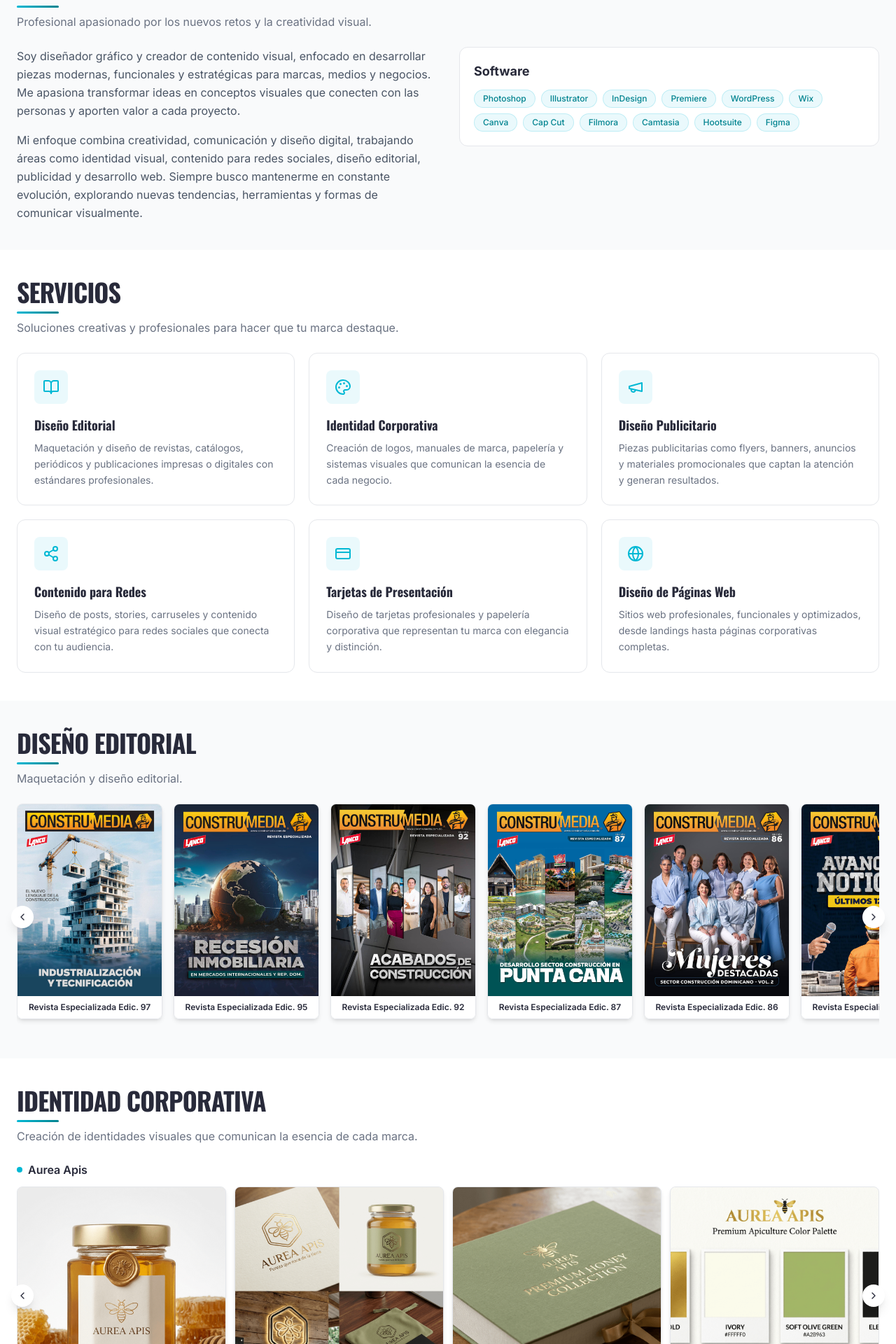
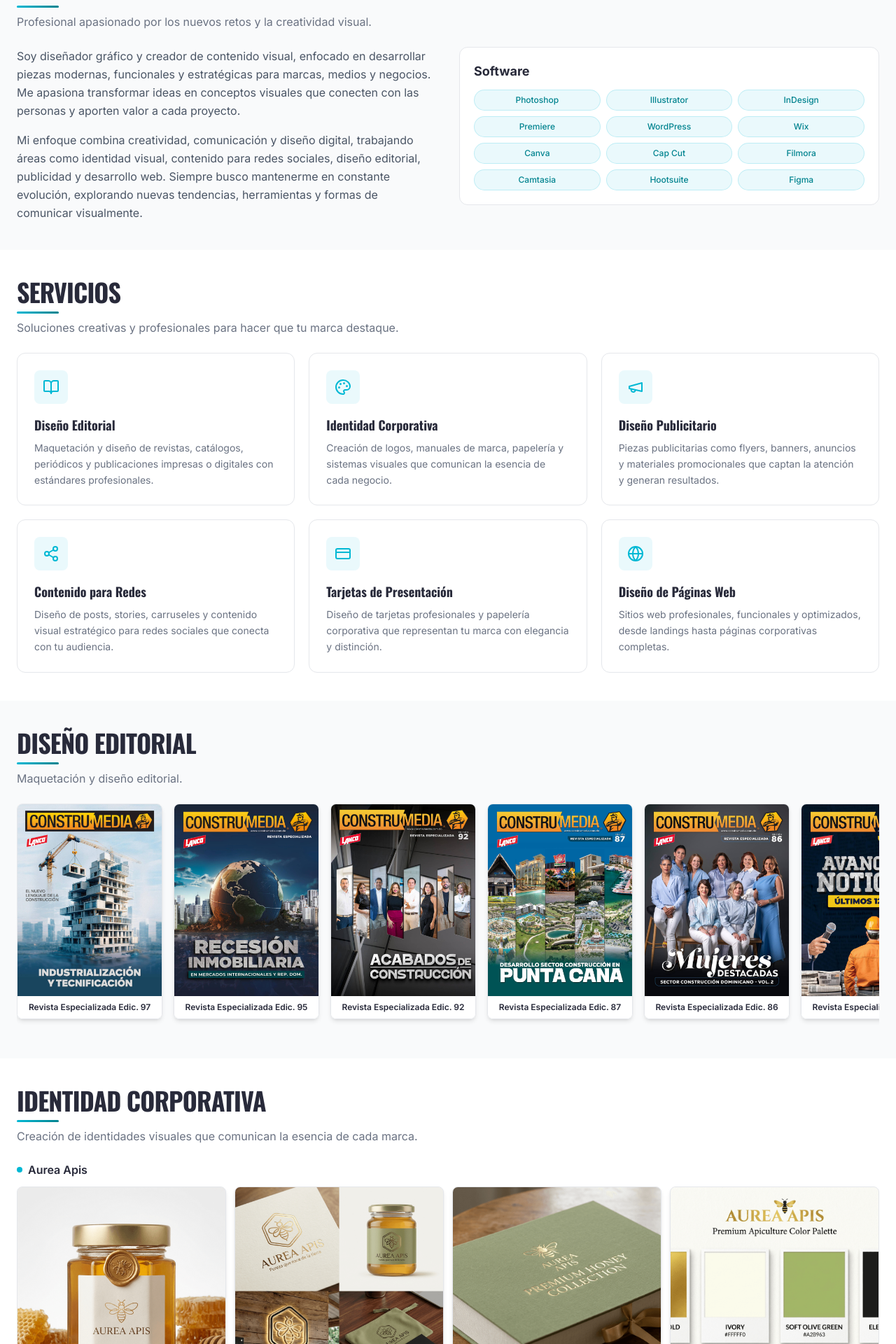
Before and after one commit to yoyaxu/portafolios-2026, a Next.js app: page / in a window 1280 px wide. Shown: the part 880-2800 px from the top of the page at 70% size. Built offline with nearby package versions, Linux system fonts and the light colour scheme.

Commit message:
Quitar flechas, software en grid 2-3 columnas

```diff
--- a/src/app/page.tsx
+++ b/src/app/page.tsx
@@ -281,19 +281,6 @@
             </motion.div>
           ))}
         </div>
-        {/* Scroll buttons */}
-        <button
-          onClick={() => scroll("left")}
-          className="absolute left-0 top-1/2 -translate-y-1/2 -translate-x-2 w-8 h-8 rounded-full bg-white shadow-lg flex items-center justify-center hover:bg-gray-50 transition-colors z-10 hidden md:flex"
-        >
-          <ChevronLeft className="w-4 h-4" style={{ color: NAVY }} />
-        </button>
-        <button
-          onClick={() => scroll("right")}
-          className="absolute right-0 top-1/2 -translate-y-1/2 translate-x-2 w-8 h-8 rounded-full bg-white shadow-lg flex items-center justify-center hover:bg-gray-50 transition-colors z-10 hidden md:flex"
-        >
-          <ChevronRight className="w-4 h-4" style={{ color: NAVY }} />
-        </button>
       </div>
       {modalSrc && <ImageModal src={modalSrc} onClose={() => setModalSrc(null)} />}
     </div>
@@ -349,19 +336,6 @@
             </motion.div>
           ))}
         </div>
-        {/* Scroll buttons */}
-        <button
-          onClick={() => scroll("left")}
-          className="absolute left-0 top-1/2 -translate-y-1/2 -translate-x-2 w-8 h-8 rounded-full bg-white shadow-lg flex items-center justify-center hover:bg-gray-50 transition-colors z-10 hidden md:flex"
-        >
-          <ChevronLeft className="w-4 h-4" style={{ color: NAVY }} />
-        </button>
-        <button
-          onClick={() => scroll("right")}
-          className="absolute right-0 top-1/2 -translate-y-1/2 translate-x-2 w-8 h-8 rounded-full bg-white shadow-lg flex items-center justify-center hover:bg-gray-50 transition-colors z-10 hidden md:flex"
-        >
-          <ChevronRight className="w-4 h-4" style={{ color: NAVY }} />
-        </button>
       </div>
       {modalSrc && <ImageModal src={modalSrc} onClose={() => setModalSrc(null)} />}
     </div>
@@ -620,7 +594,7 @@
               <h3 className="font-bold mb-3 text-lg" style={{ color: NAVY }}>
                 Software
               </h3>
-              <div className="flex flex-wrap gap-2">
+              <div className="grid grid-cols-2 sm:grid-cols-3 gap-2">
                 {[
                   "Photoshop", "Illustrator", "InDesign", "Premiere",
                   "WordPress", "Wix", "Canva", "Cap Cut", "Filmora",
@@ -628,7 +602,7 @@
                 ].map((sw) => (
                   <span
                     key={sw}
-                    className="px-3 py-1 rounded-full text-xs font-medium"
+                    className="px-3 py-1.5 rounded-full text-xs font-medium text-center"
                     style={{
                       backgroundColor: `${CYAN}15`,
                       color: CYAN_DARK,
@@ -902,19 +876,6 @@
               </motion.a>
             ))}
           </div>
-          {/* Scroll buttons */}
-          <button
-            onClick={() => scroll("left")}
-            className="absolute left-0 top-1/2 -translate-y-1/2 -translate-x-2 w-8 h-8 rounded-full bg-white shadow-lg flex items-center justify-center hover:bg-gray-50 transition-colors z-10 hidden md:flex"
-          >
-            <ChevronLeft className="w-4 h-4" style={{ color: NAVY }} />
-          </button>
-          <button
-            onClick={() => scroll("right")}
-            className="absolute right-0 top-1/2 -translate-y-1/2 translate-x-2 w-8 h-8 rounded-full bg-white shadow-lg flex items-center justify-center hover:bg-gray-50 transition-colors z-10 hidden md:flex"
-          >
-            <ChevronRight className="w-4 h-4" style={{ color: NAVY }} />
-          </button>
         </div>
       </div>
     </section>
```
